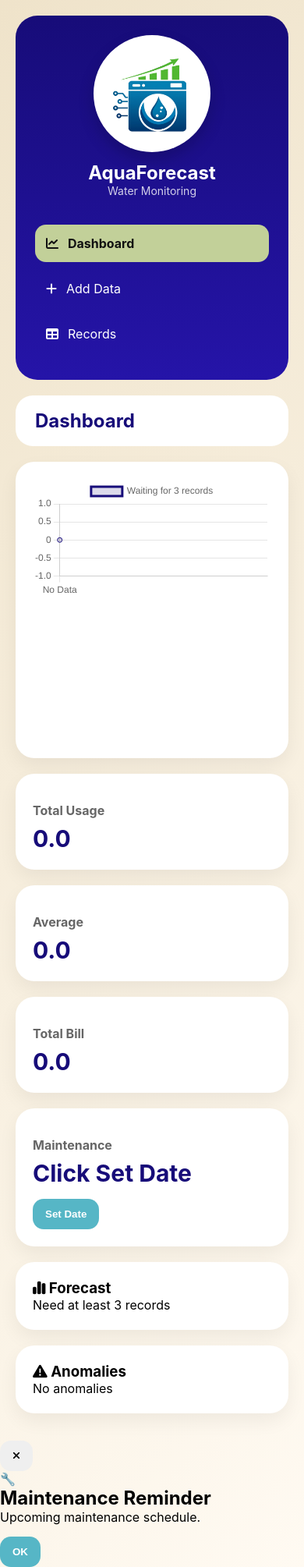
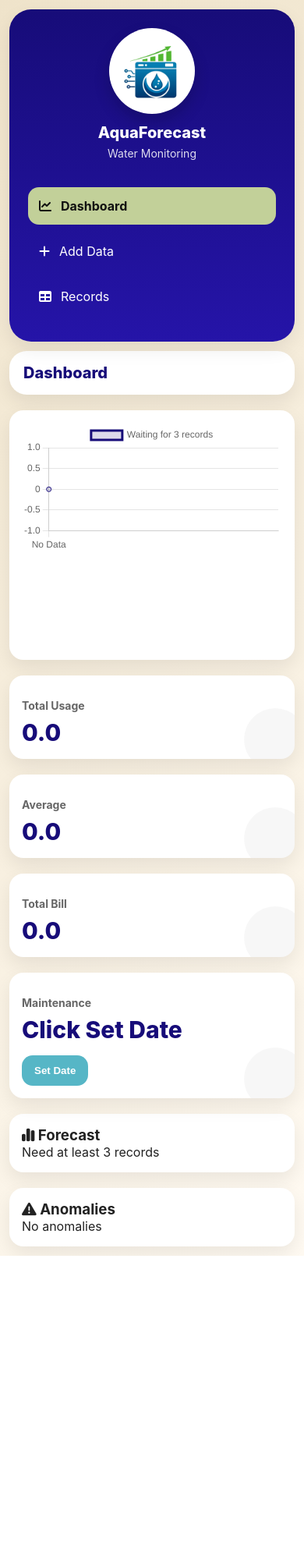
Before and after one commit to DoctaSTEPHEN/SoftDes, a Flask app: page / in a window 390 px wide. Shown: the whole page at 78% size. After the commit the page ends 1610 px from the top, so only its background shows below. Run offline with Flask 3, Linux system fonts and the light colour scheme; data that the repository does not hold is empty.

Commit message:
Refactor and enhance CSS styles for layout and components

```diff
--- a/static/style.css
+++ b/static/style.css
@@ -1,3 +1,6 @@
+/* =========================
+ROOT COLORS
+========================= */
 :root{
     --primary:#170C79;
     --cream:#EFE3CA;
@@ -5,39 +8,55 @@
     --cyan:#8ACBD0;
     --accent:#C2D099;
     --white:#ffffff;
+    --text:#222;
+    --muted:#666;
+    --danger:#e74c3c;
+    --shadow:0 10px 25px rgba(0,0,0,.08);
 }
 
+/* =========================
+RESET
+========================= */
 *{
     margin:0;
     padding:0;
     box-sizing:border-box;
 }
 
+html{
+    scroll-behavior:smooth;
+}
+
 body{
     font-family:Inter,sans-serif;
     background:linear-gradient(135deg,var(--cream),#fffaf2);
+    color:var(--text);
+    min-height:100vh;
 }
 
-/* LAYOUT */
+/* =========================
+LAYOUT
+========================= */
 .container{
     display:grid;
     grid-template-columns:260px 1fr;
+    gap:20px;
     min-height:100vh;
-    gap:20px;
     padding:20px;
 }
 
-/* SIDEBAR */
+/* =========================
+SIDEBAR
+========================= */
 .sidebar{
     background:linear-gradient(180deg,var(--primary),#2514a8);
-    color:white;
+    color:var(--white);
     border-radius:28px;
-    padding:25px;
-}
-
-.logo-box{
-    text-align:center;
-    margin-bottom:35px;
+    padding:24px;
+    box-shadow:var(--shadow);
+    position:sticky;
+    top:20px;
+    height:calc(100vh - 40px);
 }
 
 .logo-box{
@@ -50,7 +69,7 @@ body{
     height:150px;
     margin:auto;
     border-radius:50%;
-    background:white;
+    background:var(--white);
     padding:6px;
     overflow:hidden;
     box-shadow:0 10px 20px rgba(0,0,0,.18);
@@ -65,35 +84,45 @@ body{
 
 .logo-box h2{
     margin-top:12px;
+    font-size:24px;
+    font-weight:800;
 }
 
 .logo-box p{
-    opacity:.8;
+    margin-top:6px;
+    opacity:.85;
     font-size:14px;
 }
 
+/* =========================
+MENU
+========================= */
 .menu-item{
     display:flex;
+    align-items:center;
     gap:12px;
-    align-items:center;
     padding:14px;
     border-radius:14px;
     cursor:pointer;
     margin-bottom:10px;
-    transition:.2s;
+    transition:.25s ease;
+    user-select:none;
 }
 
 .menu-item:hover{
-    background:rgba(255,255,255,.15);
+    background:rgba(255,255,255,.14);
+    transform:translateX(3px);
 }
 
 .menu-item.active{
     background:var(--accent);
     color:#111;
-    font-weight:bold;
+    font-weight:700;
 }
 
-/* MAIN */
+/* =========================
+MAIN
+========================= */
 .main{
     display:flex;
     flex-direction:column;
@@ -101,15 +130,18 @@ body{
 }
 
 .topbar{
-    background:white;
+    background:var(--white);
     border-radius:22px;
     padding:18px 25px;
     font-size:24px;
-    font-weight:700;
+    font-weight:800;
     color:var(--primary);
+    box-shadow:var(--shadow);
 }
 
-/* PAGE */
+/* =========================
+PAGES
+========================= */
 .page{
     display:none;
     flex-direction:column;
@@ -120,53 +152,98 @@ body{
     display:flex;
 }
 
-/* CARD */
+/* =========================
+CARD
+========================= */
 .card{
-    background:white;
+    background:var(--white);
     border-radius:24px;
     padding:22px;
-    box-shadow:0 10px 25px rgba(0,0,0,.06);
+    box-shadow:var(--shadow);
+    transition:.2s ease;
 }
 
-/* STATS */
+.card:hover{
+    transform:translateY(-2px);
+}
+
+/* =========================
+STAT GRID
+========================= */
 .stats-grid{
     display:grid;
     grid-template-columns:repeat(auto-fit,minmax(220px,1fr));
     gap:20px;
 }
 
+.stat-card{
+    position:relative;
+    overflow:hidden;
+}
+
+.stat-card::after{
+    content:"";
+    position:absolute;
+    right:-15px;
+    bottom:-15px;
+    width:80px;
+    height:80px;
+    border-radius:50%;
+    background:rgba(0,0,0,.03);
+}
+
 .stat-card h4{
-    margin-top:15px;
-    color:#666;
+    margin-top:14px;
+    color:var(--muted);
+    font-size:14px;
 }
 
 .stat-card h2{
     margin-top:8px;
     color:var(--primary);
     font-size:30px;
+    font-weight:800;
 }
 
+/* =========================
+ICONS
+========================= */
 .icon{
     width:52px;
     height:52px;
-    border-radius:15px;
+    border-radius:16px;
     display:flex;
+    align-items:center;
     justify-content:center;
-    align-items:center;
-    color:white;
+    color:var(--white);
     font-size:20px;
+    box-shadow:0 8px 15px rgba(0,0,0,.08);
 }
 
-.blue{background:var(--blue);}
-.cyan{background:var(--cyan);}
-.green{background:var(--accent); color:#111;}
+.blue{ background:var(--blue); }
+.cyan{ background:var(--cyan); }
+.green{
+    background:var(--accent);
+    color:#111;
+}
+.purple{ background:var(--primary); }
+.red{ background:var(--danger); }
 
-/* CHART */
+/* =========================
+CHART
+========================= */
 .chart-box{
-    height:380px;
+    height:390px;
+    position:relative;
 }
 
-/* GRID */
+canvas{
+    max-width:100%;
+}
+
+/* =========================
+GRID
+========================= */
 .grid{
     display:grid;
     grid-template-columns:1fr 1fr;
@@ -174,15 +251,35 @@ body{
     margin-top:15px;
 }
 
-/* INPUT */
-input,select{
+/* =========================
+FORM
+========================= */
+input,
+select{
     width:100%;
-    padding:12px;
+    padding:12px 14px;
     border:1px solid #ddd;
     border-radius:14px;
+    background:#fff;
+    outline:none;
+    transition:.2s ease;
+    font-size:14px;
 }
 
-/* BUTTON */
+input:focus,
+select:focus{
+    border-color:var(--blue);
+    box-shadow:0 0 0 3px rgba(86,182,198,.15);
+}
+
+/* hide default date icon spacing fix */
+input[type="date"]{
+    cursor:pointer;
+}
+
+/* =========================
+BUTTONS
+========================= */
 button{
     border:none;
     padding:12px 16px;
@@ -190,27 +287,49 @@ button{
     cursor:pointer;
     margin-top:15px;
     font-weight:700;
+    transition:.2s ease;
+}
+
+button:hover{
+    transform:translateY(-1px);
 }
 
 .btn{
     background:var(--blue);
-    color:white;
+    color:#fff;
+}
+
+.btn:hover{
+    background:#46a8b8;
 }
 
 .btn-danger{
-    background:#e74c3c;
-    color:white;
+    background:var(--danger);
+    color:#fff;
 }
 
-/* TABLE */
+.btn-danger:hover{
+    background:#d53a2a;
+}
+
+/* =========================
+TABLE
+========================= */
+.table-wrap{
+    overflow:auto;
+    border-radius:20px;
+}
+
 table{
     width:100%;
     border-collapse:collapse;
+    min-width:650px;
 }
 
 th{
     background:var(--primary);
-    color:white;
+    color:#fff;
+    font-weight:700;
 }
 
 th,td{
@@ -219,38 +338,244 @@ th,td{
 }
 
 tr:nth-child(even){
-    background:#f7f7f7;
+    background:#f8f8f8;
 }
 
-/* MOBILE */
+tr:hover td{
+    background:#eef8fa;
+}
+
+/* action icons/buttons */
+.actions{
+    display:flex;
+    gap:8px;
+}
+
+.actions i,
+.actions button{
+    margin:0;
+    width:34px;
+    height:34px;
+    border-radius:10px;
+    display:flex;
+    align-items:center;
+    justify-content:center;
+    padding:0;
+}
+
+.edit-btn{
+    background:var(--blue);
+    color:#fff;
+}
+
+.delete-btn{
+    background:var(--danger);
+    color:#fff;
+}
+
+/* =========================
+CALENDAR BOX
+========================= */
+#calendarBox{
+    margin-top:12px;
+    background:#f8fbff;
+    padding:12px;
+    border-radius:16px;
+    border:1px solid #dcecff;
+    animation:fadeDown .25s ease;
+}
+
+/* =========================
+MAINTENANCE REMINDER ICON
+========================= */
+#maintenanceIcon{
+    font-weight:700;
+    margin-left:10px;
+    display:inline-block;
+    animation:pulse 1.2s infinite;
+}
+
+.urgent{
+    color:var(--danger);
+}
+
+.warning{
+    color:#f39c12;
+}
+
+.safe{
+    color:#2ecc71;
+}
+
+/* =========================
+POPUP MODAL
+========================= */
+.popup-overlay{
+    position:fixed;
+    inset:0;
+    background:rgba(0,0,0,.45);
+    display:none;
+    align-items:center;
+    justify-content:center;
+    padding:20px;
+    z-index:9999;
+}
+
+.popup-card{
+    width:100%;
+    max-width:420px;
+    background:var(--white);
+    border-radius:24px;
+    padding:28px 24px;
+    text-align:center;
+    box-shadow:0 18px 40px rgba(0,0,0,.2);
+    position:relative;
+    animation:zoomIn .25s ease;
+}
+
+.popup-icon{
+    font-size:58px;
+    margin-bottom:12px;
+}
+
+.popup-card h2{
+    color:var(--primary);
+    margin-bottom:10px;
+}
+
+.popup-card p{
+    color:var(--muted);
+    line-height:1.6;
+    margin-bottom:16px;
+}
+
+.popup-close{
+    position:absolute;
+    top:12px;
+    right:12px;
+    width:36px;
+    height:36px;
+    border:none;
+    border-radius:50%;
+    background:var(--primary);
+    color:#fff;
+    cursor:pointer;
+    margin:0;
+}
+
+.popup-btn{
+    min-width:140px;
+}
+
+/* if today lock mode */
+.popup-lock .popup-btn{
+    display:none;
+}
+
+/* =========================
+ANIMATIONS
+========================= */
+@keyframes pulse{
+    0%{ transform:scale(1); opacity:.55; }
+    50%{ transform:scale(1.12); opacity:1; }
+    100%{ transform:scale(1); opacity:.55; }
+}
+
+@keyframes fadeDown{
+    from{
+        opacity:0;
+        transform:translateY(-8px);
+    }
+    to{
+        opacity:1;
+        transform:translateY(0);
+    }
+}
+
+@keyframes zoomIn{
+    from{
+        opacity:0;
+        transform:scale(.9);
+    }
+    to{
+        opacity:1;
+        transform:scale(1);
+    }
+}
+
+/* =========================
+SCROLLBAR
+========================= */
+::-webkit-scrollbar{
+    width:10px;
+    height:10px;
+}
+
+::-webkit-scrollbar-thumb{
+    background:#d8d8d8;
+    border-radius:10px;
+}
+
+::-webkit-scrollbar-thumb:hover{
+    background:#c2c2c2;
+}
+
+/* =========================
+MOBILE
+========================= */
 @media(max-width:900px){
 
     .container{
         grid-template-columns:1fr;
     }
 
+    .sidebar{
+        position:relative;
+        top:0;
+        height:auto;
+    }
+
     .grid{
         grid-template-columns:1fr;
     }
 
+    .stats-grid{
+        grid-template-columns:1fr;
     }
 
-#calendarBox {
-    background: white;
-    padding: 10px;
-    border-radius: 10px;
-    border: 1px solid #ddd;
+    .topbar{
+        font-size:20px;
+        padding:16px 18px;
     }
 
-
-#maintenanceIcon {
-    font-weight: bold;
-    margin-left: 10px;
-    animation: pulse 1.2s infinite;
+    .chart-box{
+        height:320px;
+    }
 }
 
-@keyframes pulse {
-    0% { opacity: 0.4; }
-    50% { opacity: 1; }
-    100% { opacity: 0.4; }
+@media(max-width:600px){
+
+    .container{
+        padding:12px;
+        gap:12px;
     }
+
+    .card{
+        padding:16px;
+        border-radius:18px;
+    }
+
+    .logo-circle{
+        width:110px;
+        height:110px;
+    }
+
+    .logo-box h2{
+        font-size:20px;
+    }
+
+    th,td{
+        padding:10px;
+        font-size:13px;
+    }
+}
```
Lines whose indentation alone changed are shown as unchanged.
